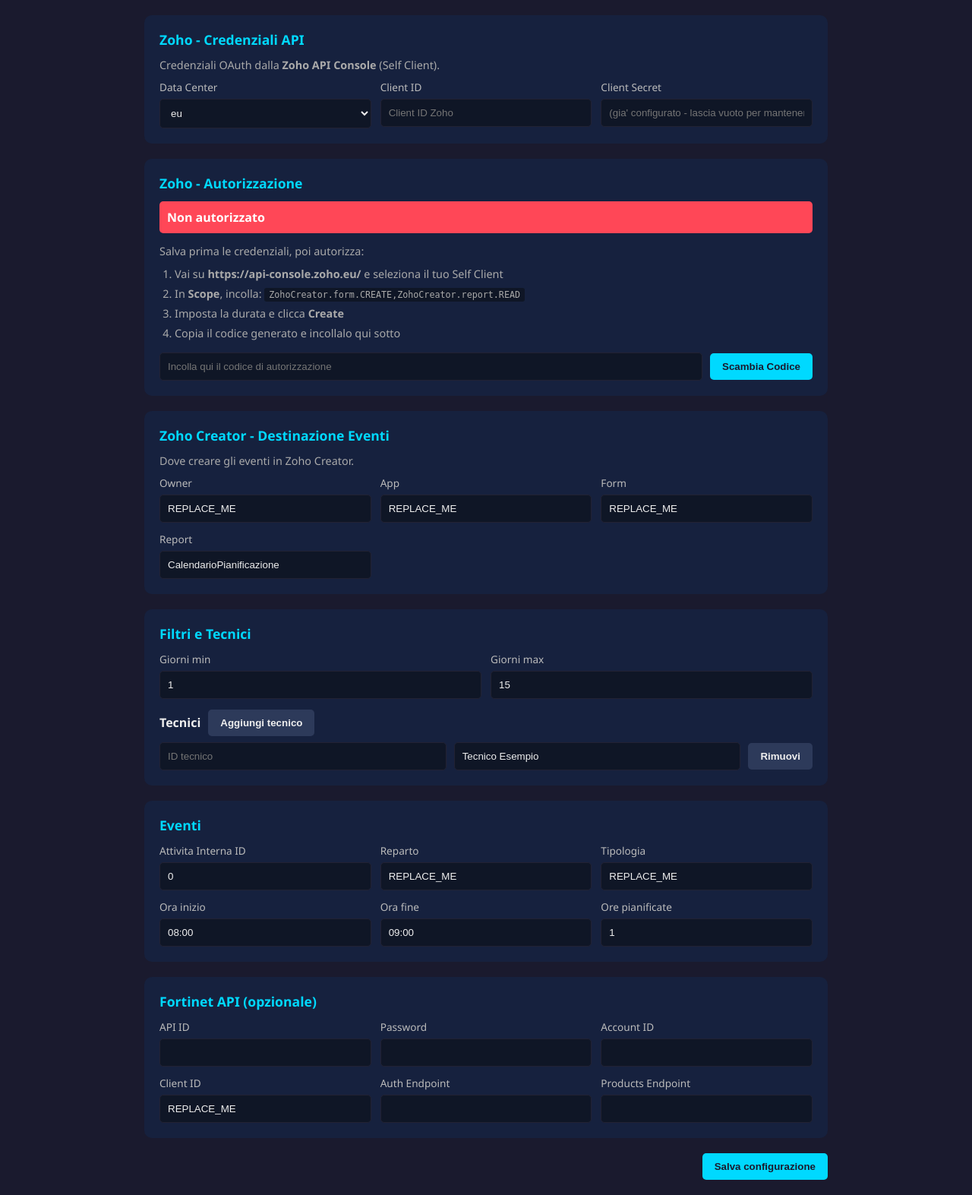
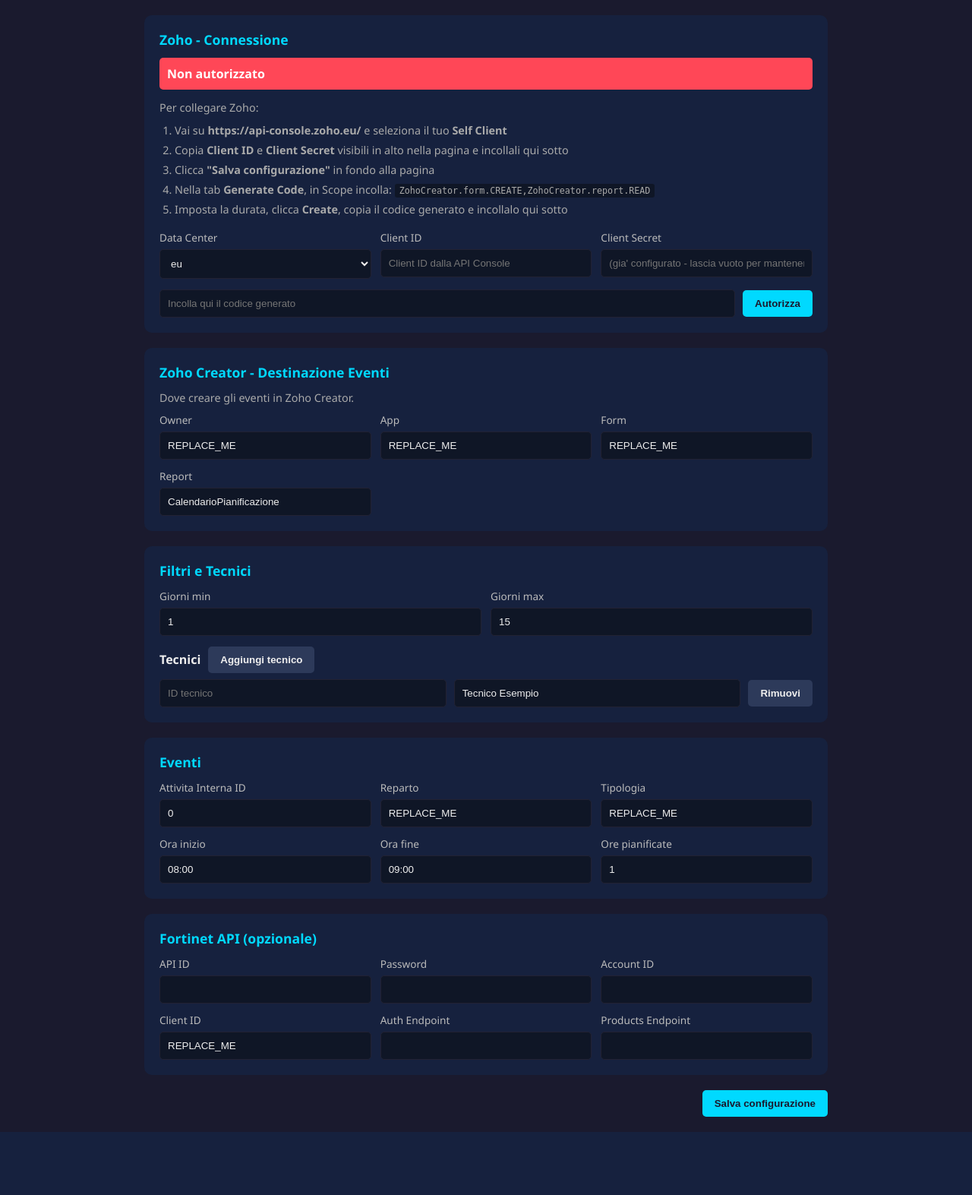
Before and after one commit to eliaferrarii/Fortinet-Calendar-Sync, a Flask app: page /setup in a window 1280 px wide. Shown: the part 76-1649 px from the top of the page at 76% size. After the commit the page ends 1566 px from the top, so only its background shows below. Run offline with Flask 3, Linux system fonts and the light colour scheme.

Commit message:
Merge Zoho credentials and auth into single card with clear instructions
- Combine "Credenziali API" and "Autorizzazione" into one "Connessione" card
- Rewrite step-by-step instructions explaining where to find Client ID
  and Client Secret on the API Console page
- Rename button to "Autorizza"
- Bump version to 1.1.1

Co-Authored-By: Claude Opus 4.6 <noreply@anthropic.com>

```diff
--- a/fortinet-zoho-sync/config.yaml
+++ b/fortinet-zoho-sync/config.yaml
@@ -1,5 +1,5 @@
 name: "Fortinet Zoho Calendar Sync"
-version: "1.1.0"
+version: "1.1.1"
 slug: "fortinet-zoho-sync"
 description: "Sincronizzazione automatica scadenze firewall Fortinet con calendario Zoho"
 url: "https://github.com/eliaferrarii/Fortinet-Calendar-Sync"
--- a/fortinet-zoho-sync/rootfs/opt/fortinet-zoho-sync/templates/setup.html
+++ b/fortinet-zoho-sync/rootfs/opt/fortinet-zoho-sync/templates/setup.html
@@ -139,9 +139,26 @@
         <div id="message" class="message"></div>
 
         <div class="card">
-            <h2>Zoho - Credenziali API</h2>
-            <div class="note" style="margin-bottom:10px;">Credenziali OAuth dalla <strong>Zoho API Console</strong> (Self Client).</div>
-            <div class="grid">
+            <h2>Zoho - Connessione</h2>
+
+            <div style="display:flex; align-items:center; gap:12px; margin-bottom:14px;">
+                <div id="zohoAuthStatus" style="padding:10px; border-radius:5px; font-weight:bold; flex:1;"></div>
+                <button id="zohoLogoutBtn" type="button" style="display:none; background:#ff4757; color:white;" onclick="zohoLogout()">Disconnetti</button>
+            </div>
+
+            <div id="zohoAuthForm">
+                <div class="note" style="margin-bottom:14px;">
+                    <p style="margin-bottom:8px;">Per collegare Zoho:</p>
+                    <ol style="padding-left:20px; line-height:1.8;">
+                        <li>Vai su <strong>https://api-console.zoho.eu/</strong> e seleziona il tuo <strong>Self Client</strong></li>
+                        <li>Copia <strong>Client ID</strong> e <strong>Client Secret</strong> visibili in alto nella pagina e incollali qui sotto</li>
+                        <li>Clicca <strong>"Salva configurazione"</strong> in fondo alla pagina</li>
+                        <li>Nella tab <strong>Generate Code</strong>, in Scope incolla: <code style="background:#0f1626; padding:2px 6px; border-radius:3px; user-select:all;">ZohoCreator.form.CREATE,ZohoCreator.report.READ</code></li>
+                        <li>Imposta la durata, clicca <strong>Create</strong>, copia il codice generato e incollalo qui sotto</li>
+                    </ol>
+                </div>
+
+                <div class="grid" style="margin-bottom:14px;">
                     <div>
                         <label for="zoho_dc">Data Center</label>
                         <select id="zoho_dc">
@@ -154,34 +171,17 @@
                     </div>
                     <div>
                         <label for="zoho_client_id">Client ID</label>
-                    <input id="zoho_client_id" type="text" placeholder="Client ID Zoho">
+                        <input id="zoho_client_id" type="text" placeholder="Client ID dalla API Console">
                     </div>
                     <div>
                         <label for="zoho_client_secret">Client Secret</label>
-                    <input id="zoho_client_secret" type="password" placeholder="Client Secret Zoho">
-                </div>
+                        <input id="zoho_client_secret" type="password" placeholder="Client Secret dalla API Console">
                     </div>
                 </div>
 
-        <div class="card">
-            <h2>Zoho - Autorizzazione</h2>
-            <div style="display:flex; align-items:center; gap:12px; margin-bottom:14px;">
-                <div id="zohoAuthStatus" style="padding:10px; border-radius:5px; font-weight:bold; flex:1;"></div>
-                <button id="zohoLogoutBtn" type="button" style="display:none; background:#ff4757; color:white;" onclick="zohoLogout()">Disconnetti</button>
-            </div>
-            <div id="zohoAuthForm">
-                <div class="note" style="margin-bottom:12px;">
-                    <p style="margin-bottom:8px;">Salva prima le credenziali, poi autorizza:</p>
-                    <ol style="padding-left:20px; line-height:1.8;">
-                        <li>Vai su <strong>https://api-console.zoho.eu/</strong> e seleziona il tuo Self Client</li>
-                        <li>In <strong>Scope</strong>, incolla: <code style="background:#0f1626; padding:2px 6px; border-radius:3px; user-select:all;">ZohoCreator.form.CREATE,ZohoCreator.report.READ</code></li>
-                        <li>Imposta la durata e clicca <strong>Create</strong></li>
-                        <li>Copia il codice generato e incollalo qui sotto</li>
-                    </ol>
-                </div>
                 <div class="row" style="gap:10px;">
-                    <input id="zoho_auth_code" type="text" placeholder="Incolla qui il codice di autorizzazione" style="flex:1;">
-                    <button type="button" onclick="exchangeZohoCode()">Scambia Codice</button>
+                    <input id="zoho_auth_code" type="text" placeholder="Incolla qui il codice generato" style="flex:1;">
+                    <button type="button" onclick="exchangeZohoCode()">Autorizza</button>
                 </div>
             </div>
         </div>
```
Lines whose indentation alone changed are shown as unchanged.
